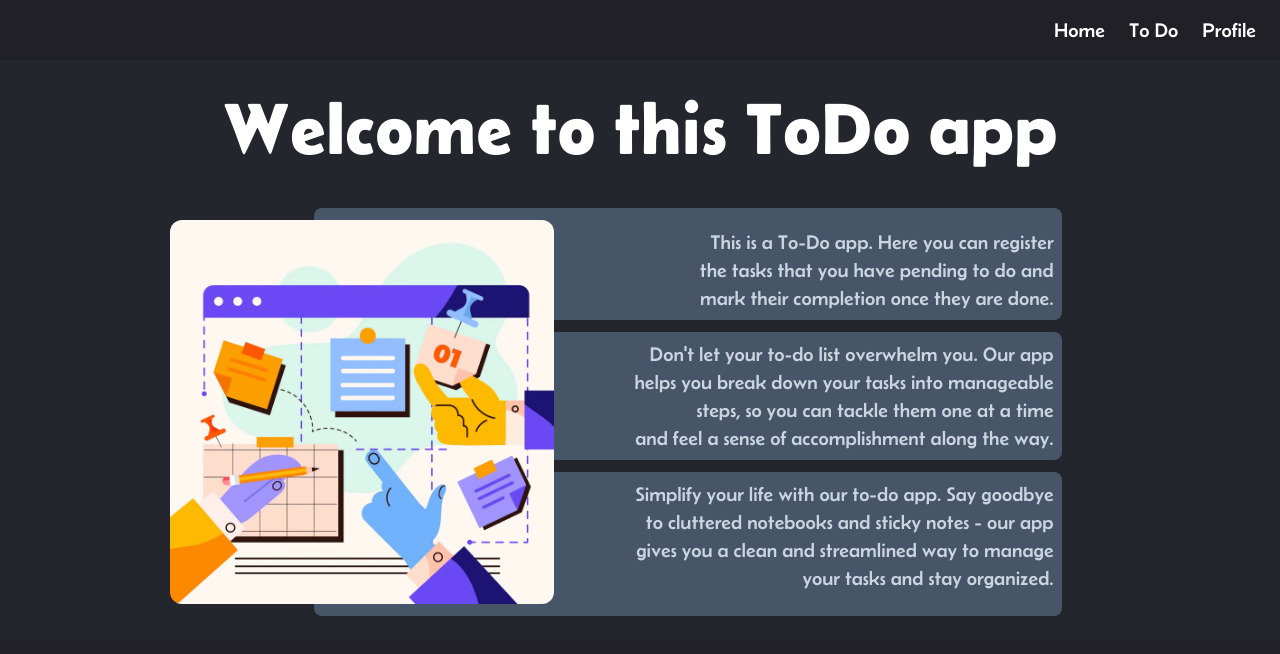
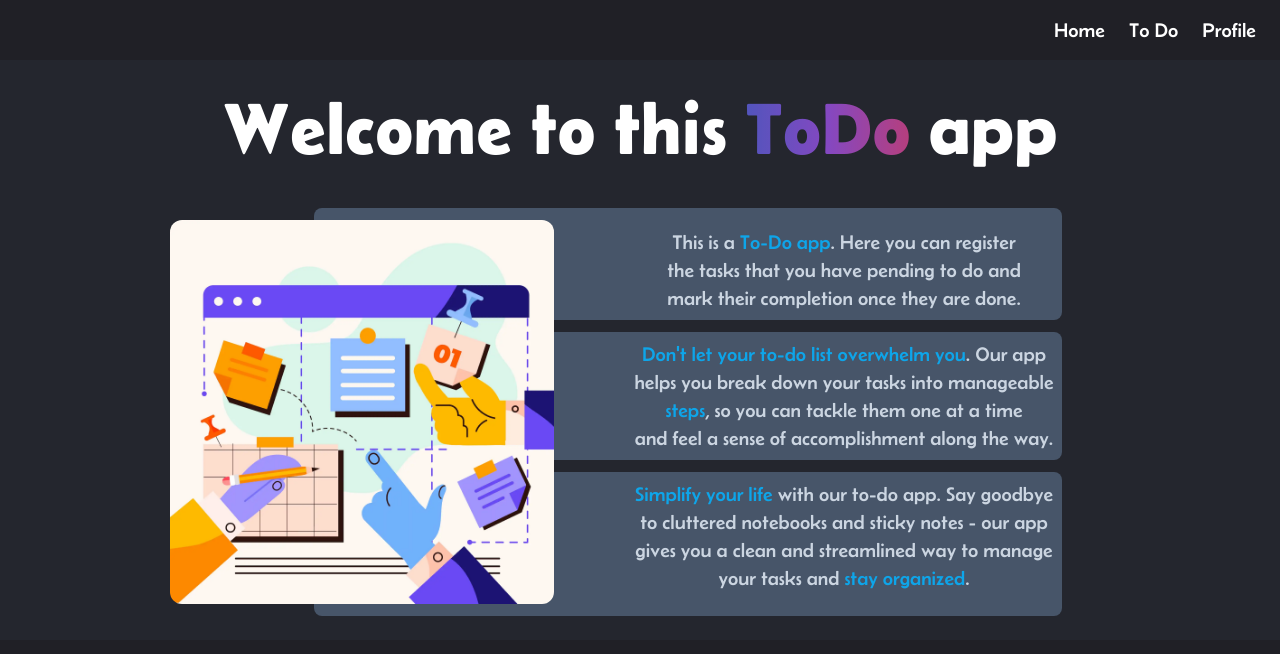
Before and after one commit to SergioMir018/ToDo-web, a React (Vite) app: page / in a window 1280 px wide. Shown: the top 654 px of the page. Built offline with nearby package versions, Linux system fonts and the light colour scheme; what tailwindcss-animated would draw is missing.

Commit message:
./components/Home/Home.tsx: new colors on somo words of the elements

```diff
--- a/src/components/Home/Home.tsx
+++ b/src/components/Home/Home.tsx
@@ -1,23 +1,23 @@
 const Home = () => {
   return (
       <div className="flex flex-col items-center">
-        <h1 className="text-7xl mb-5 mt-8 text-white font-belanosima-semibold">Welcome to this ToDo app</h1>
+      <h1 className="text-7xl mb-5 mt-8 text-white font-belanosima-semibold">Welcome to this <span className="bg-gradient-to-r text-transparent bg-clip-text from-indigo-500 via-purple-500 to-pink-500 animate-pulse animate-infinite animate-duration-[5000ms] animate-ease-in animate-alternate animate-fill-backwards">ToDo</span> app</h1>
         <div className="flex mt-4 py-5">
-        <img src="../../../public/images/6926528.webp" alt="An images that resembles the process of organizing a  project" className="max-h-96 translate-x-24 rounded-xl z-10 animate-fade-right animate-once animate-duration-[1200ms]" />
+        <img src="public/images/6926528.webp" alt="An images that resembles the process of organizing a  project" className="max-h-96 translate-x-24 rounded-xl z-10 animate-fade-right animate-once animate-duration-[1200ms]" />
           <ul className="-translate-y-3 -translate-x-36">
           <li className="pl-80 bg-slate-600 p-2 rounded-lg pt-5 mb-3 text-end animate-fade-left animate-once animate-duration-[1200ms] animate-delay-200">
-              <p className="font-belanosima text-xl text-slate-300">
-              This is a To-Do app. Here you can register <br /> the tasks  that you have pending to do and <br /> mark  their   completion once they are done.
+              <p className="font-belanosima text-center text-xl text-slate-300">
+              This is a <span className="text-sky-500">To-Do app</span>. Here you can register <br /> the tasks  that you have pending to do and <br /> mark  their   completion once they are done.
               </p>
             </li>
           <li className="pl-80 bg-slate-600 p-2 rounded-lg mb-3 text-end animate-fade-left animate-once animate-duration-[1200ms] animate-delay-300">
-              <p className="font-belanosima text-xl text-slate-300">
-              Don't let your to-do list overwhelm you. Our app <br /> helps you break down your tasks into manageable   <br />steps, so you can tackle them one at a time <br /> and feel a sense of accomplishment along the   way.
+            <p className="font-belanosima text-center text-xl text-slate-300">
+              <span className="text-sky-500">Don't let your to-do list overwhelm you</span>. Our app <br /> helps you break down your tasks into manageable   <br /><span className="text-sky-500">steps</span>, so you can tackle them one at a time <br /> and feel a sense of accomplishment along the   way.
               </p>
             </li>
           <li className="pl-80 bg-slate-600 p-2 pb-6 rounded-lg text-end animate-fade-left animate-once animate-duration-[1200ms] animate-delay-500">
-              <p className="font-belanosima text-xl text-slate-300">
-              Simplify your life with our to-do app. Say goodbye <br /> to cluttered notebooks and sticky notes - our app <br /> gives you a clean and streamlined way to manage <br /> your tasks and stay organized.
+            <p className="font-belanosima text-center text-xl text-slate-300">
+              <span className="text-sky-500">Simplify your life</span> with our to-do app. Say goodbye <br /> to cluttered notebooks and sticky notes - our app <br /> gives you a clean and streamlined way to manage <br /> your tasks and <span className="text-sky-500">stay organized</span>.
               </p>
             </li>
           </ul>
```
